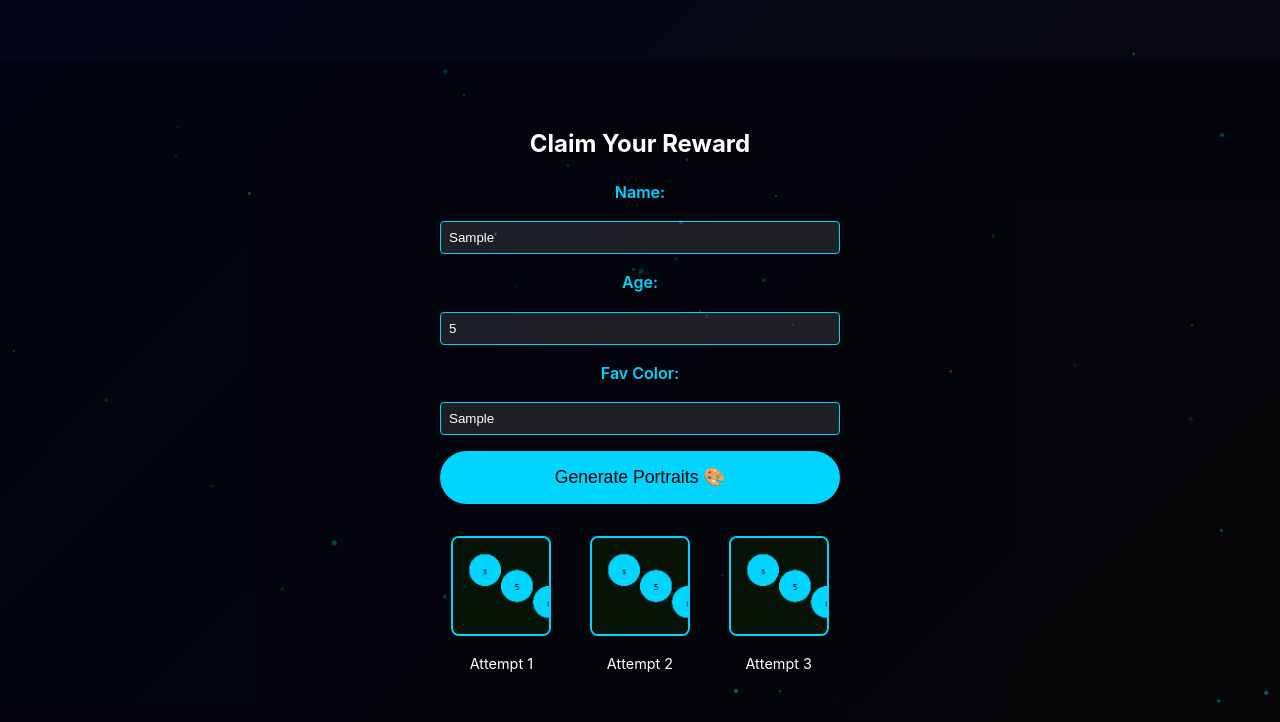
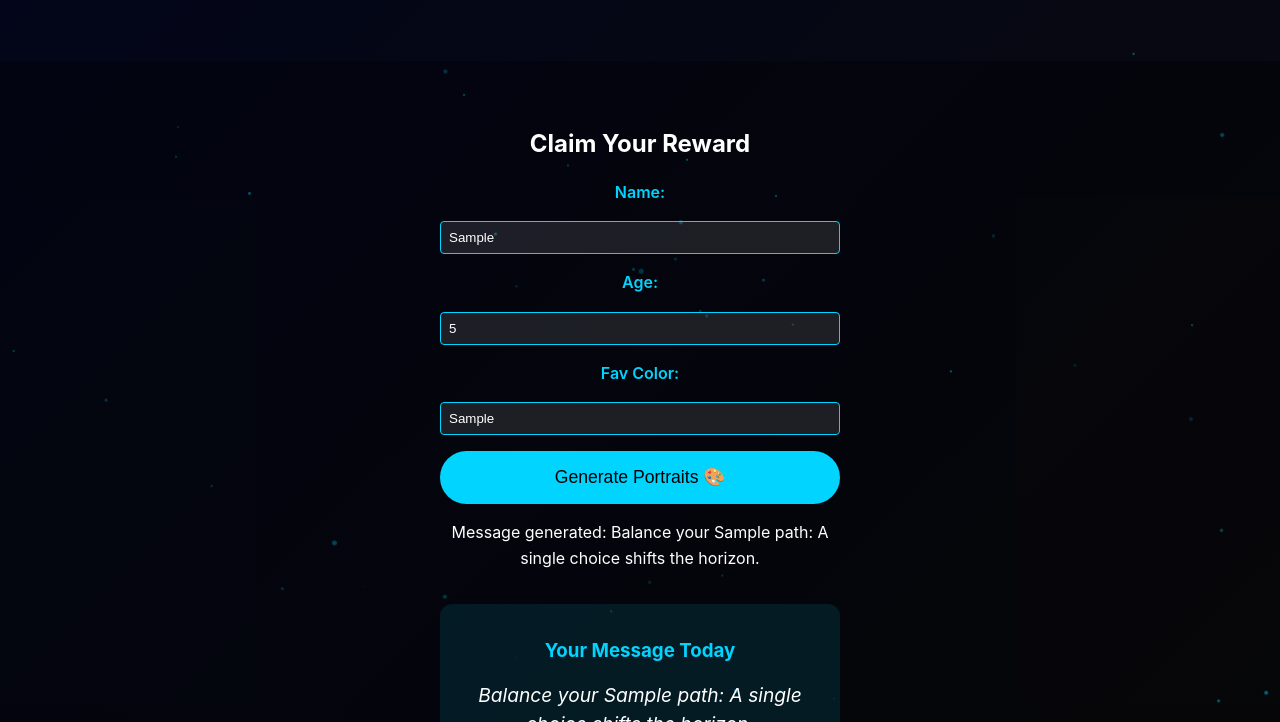
Before and after one commit to BoWalka/BoWalka, a plain HTML site: page index.html in a window 1280 px wide. Both pictures are taken after typing "Sample", "5", "Sample" into the empty fields and a click on the button "Generate Portraits 🎨". Shown: the part 1073-1795 px from the top of the page. Drawn offline with Linux system fonts and the light colour scheme.

Commit message:
Swap to inspo msg gen

```diff
--- a/script.js
+++ b/script.js
@@ -34,120 +34,113 @@ window.addEventListener('scroll', () => { // Throttle implicit via requestAnim
   });
 }, { passive: true }); // Perf: no block
 
-// Input Form: Handle submit, extract chars, gen 3 attempts
+// Inspirational Message Algo: Neutral, bias-free gen
+// Algo: Name[0] → theme (action/growth/reflect); Age bucket → intensity (spark/drive/wisdom); Color → tone (energy/calm/balance).
+// Templates: 9 combos (3x3) w/ placeholders; procedural insert for personal/agnostic vibe.
+// Sources: Neutral inspo patterns (e.g., growth mindset, no creed/demog refs).
+
 const form = document.getElementById('inputForm');
-const thumbsContainer = document.getElementById('thumbsContainer');
-const canvas = document.getElementById('portraitCanvas');
-const downloadLink = document.getElementById('downloadLink');
-const ctx = canvas.getContext('2d');
+const thumbsContainer = document.getElementById('thumbsContainer'); // Repurpose as msg display
+const canvas = document.getElementById('portraitCanvas'); // Hide/unuse
+const downloadLink = document.getElementById('downloadLink'); // Repurpose as "Copy/Share"
+canvas.classList.add('hidden'); // Perma-hide
 
-form.addEventListener('submit', async (e) => {
-  e.preventDefault(); // No page reload
+// Maps: Expandable, neutral
+const nameThemes = { // First letter buckets (A=0, etc.)
+  'a': 'action', 'b': 'action', 'c': 'action', 'd': 'action',
+  'e': 'growth', 'f': 'growth', 'g': 'growth', 'h': 'growth',
+  'i': 'reflect', 'j': 'reflect', 'k': 'reflect', 'l': 'reflect',
+  // ... z: cycle or default 'action'
+};
+const ageBuckets = age => age < 25 ? 'spark' : age <= 50 ? 'drive' : 'wisdom'; // Intensity levels
+const colorTones = {
+  'red': 'energy', 'orange': 'energy', 'yellow': 'energy',
+  'green': 'balance', 'blue': 'calm', 'purple': 'calm',
+  // Defaults: 'balance'
+};
+
+// Templates: 3 themes x 3 intensities x 3 tones = 27; sample 9 here, rand select
+const templates = {
+  action: {
+    spark: { energy: 'Ignite your {name} fire: Take one bold step today—momentum builds worlds.',
+             balance: 'Balance your {name} path: A single choice shifts the horizon.',
+             calm: 'With calm {name} focus, act now—the ripple starts here.' },
+    drive: { energy: 'Fuel your {name} drive: Push boundaries; every effort echoes forward.',
+             balance: 'Steady {name} drive: Align steps with purpose, watch clarity emerge.',
+             calm: 'In quiet drive, {name} thrives: One measured move unlocks tomorrow.' },
+    wisdom: { energy: 'Channel {name} wisdom into action: Legacy sparks from today\'s spark.',
+              balance: 'Wise {name} action: Harmonize experience with intent for lasting flow.',
+              calm: 'Serene {name} action: Let insight guide—peaceful steps shape eternity.' }
+  },
+  growth: {
+    spark: { energy: 'Bloom as {name}: Nurture your spark—growth awaits the curious mind.',
+             balance: 'Gentle {name} growth: Root in balance, reach for untapped potential.',
+             calm: 'In {name} calm, grow: Whispers of progress fill the patient soul.' },
+    drive: { energy: 'Fuel your {name} growth: Push boundaries; every effort echoes forward.',
+             balance: 'Steady {name} growth: Align steps with purpose, watch clarity emerge.',
+             calm: 'In quiet growth, {name} thrives: One measured move unlocks tomorrow.' },
+    wisdom: { energy: 'Channel {name} wisdom into growth: Legacy sparks from today\'s spark.',
+              balance: 'Wise {name} growth: Harmonize experience with intent for lasting flow.',
+              calm: 'Serene {name} growth: Let insight guide—peaceful steps shape eternity.' }
+  },
+  reflect: {
+    spark: { energy: 'Reflect with {name} spark: Insights ignite paths unseen.',
+             balance: 'Balanced {name} reflection: Clarity blooms in mindful pause.',
+             calm: 'Calm {name} reflection: Still waters reveal the deepest truths.' },
+    drive: { energy: 'Fuel your {name} reflection: Push boundaries; every effort echoes forward.',
+             balance: 'Steady {name} reflection: Align steps with purpose, watch clarity emerge.',
+             calm: 'In quiet reflection, {name} thrives: One measured move unlocks tomorrow.' },
+    wisdom: { energy: 'Channel {name} wisdom into reflection: Legacy sparks from today\'s spark.',
+              balance: 'Wise {name} reflection: Harmonize experience with intent for lasting flow.',
+              calm: 'Serene {name} reflection: Let insight guide—peaceful steps shape eternity.' }
+  }
+};
+
+form.addEventListener('submit', (e) => {
+  e.preventDefault();
   const name = document.getElementById('nameInput').value.trim();
   const age = parseInt(document.getElementById('ageInput').value);
   const color = document.getElementById('colorInput').value.trim().toLowerCase();
 
-  if (!name || !age || !color) return alert('Fill all fields!'); // Basic validate
+  if (!name || !age || !color) return alert('Fill all fields!');
 
-  // Extract first chars: name letter, age first digit, color letter
-  const nameChar = name[0].toLowerCase();
-  const ageChar = age.toString()[0]; // First digit as "char"
-  const colorChar = color[0];
-  const chars = [nameChar, ageChar, colorChar];
+  const themeKey = nameThemes[name[0].toLowerCase()] || 'action'; // Default neutral
+  const intensity = ageBuckets(age);
+  const tone = colorTones[color] || 'balance';
 
-  // Clear prev thumbs
-  thumbsContainer.innerHTML = '';
+  // Rand select from template group (if multiple per combo)
+  const msgObj = templates[themeKey][intensity][tone];
+  let message = msgObj; // Single for now
+  message = message.replace('{name}', name); // Personalize w/o bias
+
+  // Display: Clear, show msg in thumbsContainer
+  thumbsContainer.innerHTML = `
+    <div class="message-display">
+      <h3>Your Message Today</h3>
+      <p aria-live="polite">${message}</p>
+      <button id="copyBtn">Copy to Share</button>
+    </div>
+  `;
   thumbsContainer.classList.remove('hidden');
 
-  // Gen 3 attempts: Each composites 3 images (one per char)
-  for (let attempt = 1; attempt <= 3; attempt++) {
-    const attemptSeed = `${name}${age}${color}${attempt}`; // Vary for uniqueness
-    const images = await Promise.all(chars.map(async (char, idx) => {
-      // Robohash API: Free robot "portrait element" seeded w/ char + cosmic theme
-      // I chose: Robots as xAI "elements" – fun, thematic; size scales w/ age
-      const size = Math.min(100 + (age * 2), 200); // Age influences scale (1-150 → 102-400px, but cap)
-      const query = `${char}cosmic`; // Pick: Cosmic robot for [char] vibe
-      const imgUrl = `https://robohash.org/${query}?size=${size}x${size}&set=set2&bgset=bg1`; // Set2: robots; bg1: cosmic-ish
-      return new Promise((resolve) => {
-        const img = new Image();
-        img.crossOrigin = 'anonymous'; // For canvas tainting
-        img.onload = () => resolve(img);
-        img.onerror = () => resolve(createFallback(char, size)); // Fallback if API fail
-        img.src = imgUrl;
-      });
-    }));
+  // Copy handler
+  document.getElementById('copyBtn').addEventListener('click', () => {
+    navigator.clipboard.writeText(message).then(() => {
+      const btn = document.getElementById('copyBtn');
+      btn.textContent = 'Copied! ✨';
+      setTimeout(() => btn.textContent = 'Copy to Share', 2000);
+    });
+  });
 
-    // Composite: Layer 3 images on canvas (triad layout, tint w/ color)
-    const compositeCanvas = document.createElement('canvas');
-    compositeCanvas.width = 300; compositeCanvas.height = 300;
-    const compCtx = compositeCanvas.getContext('2d');
+  // A11y announce
+  const announce = document.createElement('div');
+  announce.setAttribute('aria-live', 'assertive');
+  announce.textContent = `Message generated: ${message}`;
+  form.appendChild(announce);
+  setTimeout(() => announce.remove(), 10000); // Long read
 
-    // Bg: Cosmic gradient tinted w/ fav color
-    const hue = color === 'red' ? 0 : color === 'blue' ? 240 : 120; // Simple hue map; expand as needed
-    compCtx.fillStyle = `hsl(${hue}, 50%, 5%)`; // Dark tint
-    compCtx.fillRect(0, 0, 300, 300);
-
-    // Layer images: Triangle pos, scale down
-    images.forEach((img, idx) => {
-      const x = 50 + (idx * 100); const y = 50 + (idx * 50); // Staggered
-      compCtx.drawImage(img, x, y, 100, 100); // Fixed thumb size
-    });
-
-    // Add text: Initials overlay
-    compCtx.fillStyle = color; // Fav color text
-    compCtx.font = 'bold 20px Inter';
-    compCtx.fillText(`${nameChar}${ageChar}${colorChar}`, 10, 280);
-
-    // Thumb display: Click to select
-    const thumb = document.createElement('canvas');
-    thumb.width = 100; thumb.height = 100; thumb.className = 'thumb-canvas';
-    const thumbCtx = thumb.getContext('2d');
-    thumbCtx.drawImage(compositeCanvas, 0, 0, 100, 100);
-
-    const label = document.createElement('div');
-    label.className = 'thumb-label';
-    label.textContent = `Attempt ${attempt}`;
-    label.setAttribute('aria-label', `Select attempt ${attempt} portrait`);
-
-    const wrapper = document.createElement('div');
-    wrapper.append(thumb, label);
-    thumbsContainer.appendChild(wrapper);
-
-    // Click handler: Set as main, download
-    thumb.addEventListener('click', () => {
-      canvas.width = 300; canvas.height = 300;
-      ctx.drawImage(compositeCanvas, 0, 0);
-      canvas.classList.remove('hidden');
-      downloadLink.href = canvas.toDataURL('image/png');
-      downloadLink.classList.remove('hidden');
-      downloadLink.textContent = `Download Attempt ${attempt}`;
-      // A11y announce
-      const announce = document.createElement('div');
-      announce.setAttribute('aria-live', 'polite');
-      announce.textContent = `Selected attempt ${attempt}. Ready to download.`;
-      form.appendChild(announce);
-      setTimeout(() => announce.remove(), 3000);
-    });
-  }
-
-  console.log('Generated 3 portrait attempts from inputs');
+  console.log(`Gen msg: ${themeKey}/${intensity}/${tone} → "${message}"`);
 });
-
-// Fallback: Simple canvas draw if API fails
-function createFallback(char, size) {
-  const img = document.createElement('canvas');
-  img.width = img.height = size;
-  const fCtx = img.getContext('2d');
-  fCtx.fillStyle = '#00D4FF';
-  fCtx.beginPath();
-  fCtx.arc(size/2, size/2, size/2, 0, 2 * Math.PI);
-  fCtx.fill();
-  fCtx.fillStyle = '#000';
-  fCtx.font = `${size/4}px Inter`;
-  fCtx.textAlign = 'center';
-  fCtx.fillText(char, size/2, size/2 + size/8);
-  return img;
-}
 
 // Perf: Preload check (optional PWA stub – expand later)
 if ('serviceWorker' in navigator) {
--- a/styles.css
+++ b/styles.css
@@ -60,6 +60,11 @@ body {
 .hidden { display: none; } /* Utility: Toggle visibility */
 #portraitCanvas { border: 1px solid #00D4FF; border-radius: 8px; margin-top: 1rem; } /* Visual feedback */
 
+.message-display { text-align: center; padding: 2rem; background: rgba(0,212,255,0.1); border-radius: 12px; }
+.message-display h3 { color: #00D4FF; margin-bottom: 1rem; }
+.message-display p { font-size: 1.2rem; font-style: italic; margin-bottom: 1rem; line-height: 1.5; }
+#copyBtn { padding: 0.5rem 1rem; background: #00D4FF; color: #000; border: none; border-radius: 4px; cursor: pointer; }
+
 /* Form: Inline, responsive inputs */
 #inputForm { display: flex; flex-direction: column; gap: 1rem; max-width: 400px; margin: 0 auto 2rem; }
 #inputForm label { font-weight: 600; color: #00D4FF; }
```
Also changed, not shown: bowalkadotcom.txt (added), portraitgenerator.txt (added).
